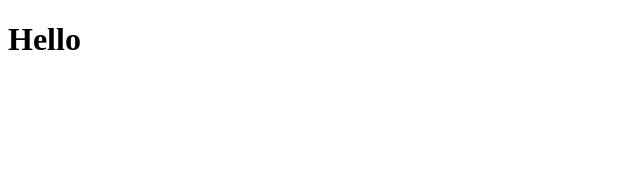
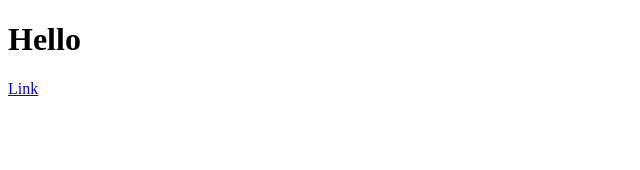
Before and after one commit to ink8bit/ts-react-app-template, a React app: page / in a window 1280 px wide. Shown: the top 170 px of the page, without its empty margins (0-640 px from the left). Built offline with nearby package versions, Linux system fonts and the light colour scheme.

Commit message:
Add reach router and Header component

```diff
--- a/package.json
+++ b/package.json
@@ -35,6 +35,7 @@
     "@babel/preset-react": "^7.6.3",
     "@babel/preset-typescript": "^7.6.0",
     "@types/jest": "^24.0.21",
+    "@types/reach__router": "^1.2.6",
     "@types/react": "^16.9.11",
     "@types/react-dom": "^16.9.3",
     "@typescript-eslint/eslint-plugin": "^2.6.0",
@@ -62,6 +63,7 @@
     "webpack-dev-server": "^3.9.0"
   },
   "dependencies": {
+    "@reach/router": "^1.2.1",
     "react": "^16.11.0",
     "react-dom": "^16.11.0"
   }
--- a/src/App.tsx
+++ b/src/App.tsx
@@ -1,8 +1,15 @@
 import React from 'react';
 import ReactDOM from 'react-dom';
 
-function App() {
-  return <h1>Hello</h1>;
-}
+import Header from './components/Header';
+
+const App: React.FunctionComponent<{}> = () => {
+  return (
+    <>
+      <h1>Hello</h1>
+      <Header />
+    </>
+  );
+};
 
 ReactDOM.render(<App />, document.getElementById('root'));
--- /dev/null
+++ b/src/components/Header/index.tsx
@@ -0,0 +1,13 @@
+import React from 'react';
+
+import { Link } from '@reach/router';
+
+const Header: React.FunctionComponent<{}> = () => {
+  return (
+    <header>
+      <Link to="/">Link</Link>
+    </header>
+  );
+};
+
+export default Header;
```
Also changed, not shown: .eslintrc.js, 1 other file (tests, documents, lock files or other folders).
